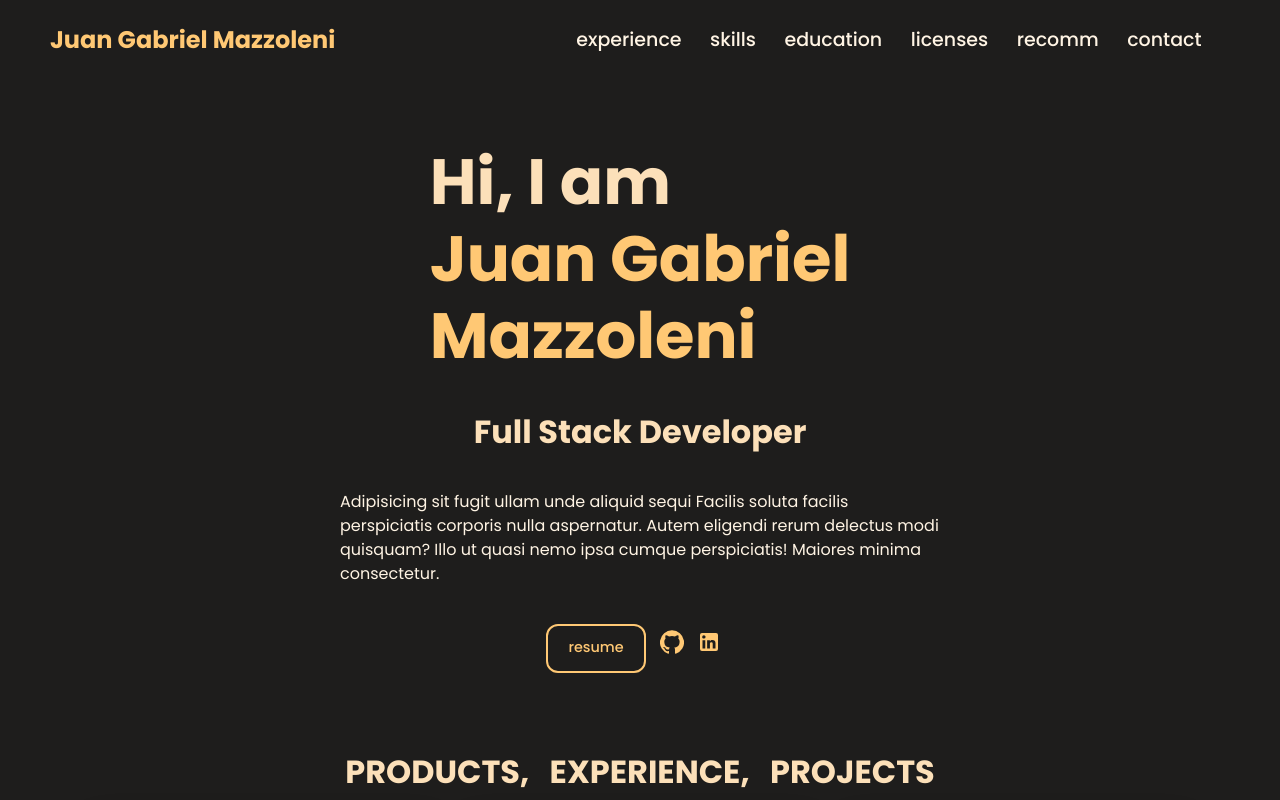
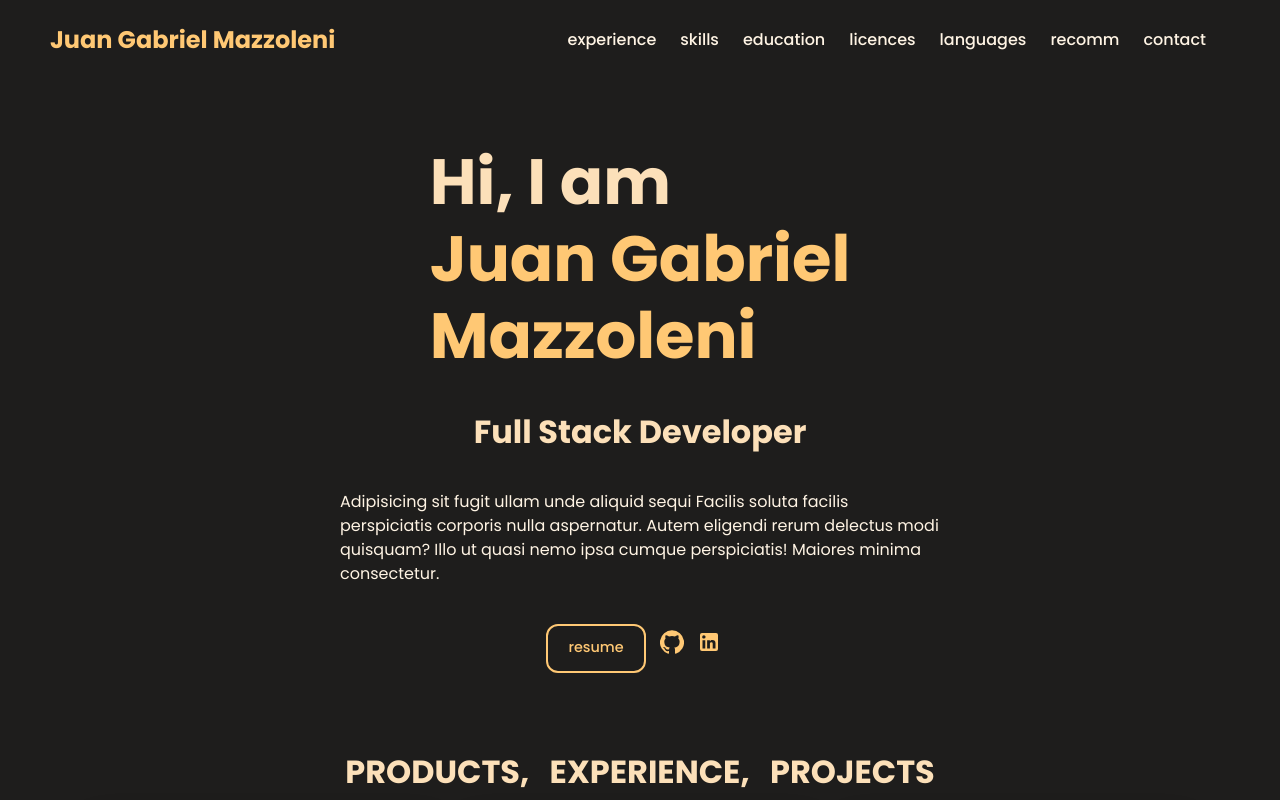
Before and after one commit to gabmzzn/portfolio, a Next.js app: page / in a window 1280 px wide. Shown: the top 800 px of the page. Built offline with nearby package versions, Linux system fonts and the light colour scheme.

Commit message:
better menu

```diff
--- a/components/Header/Header.js
+++ b/components/Header/Header.js
@@ -14,7 +14,7 @@ const Header = () => {
 
 	return (
 		<header className={`${css.header} ${scroll && css.shadow} center`}>
-			<h3 style={{ color: 'var(--clr-primary)' }}><a href='#'>Juan Gabriel Mazzoleni</a></h3>
+			<h3 className={css.name}><a href='#'>Juan Gabriel Mazzoleni</a></h3>
 			<Navbar />
 		</header>
 	)
--- a/components/Header/Header.module.css
+++ b/components/Header/Header.module.css
@@ -11,10 +11,15 @@
 	justify-content: space-between;
 	z-index: 1000;
 	box-shadow: 0 0 0 rgba(0, 0, 0, 0);
-	transition: all 0.2s;
+	transition: box-shadow 0.2s;
 }
 
 .shadow {
 	box-shadow: 0 0 40px rgba(0, 0, 0, 0.75);
-	transition: all 0.5s;
+	transition: box-shadow 0.6s;
 }
+
+.name {
+	color: var(--clr-primary);
+	line-height: 1;
+}
--- a/components/Header/Navbar/Navbar.js
+++ b/components/Header/Navbar/Navbar.js
@@ -13,7 +13,8 @@ const Navbar = () => {
 		'experience',
 		'skills',
 		'education',
-		'licenses',
+		'licences',
+		'languages',
 		'recomm',
 		'contact'
 	]
@@ -25,10 +26,12 @@ const Navbar = () => {
 
 	return (
 		<nav className='center'>
-			<ul
-				style={{ display: showNavList ? 'flex' : null }}
-				className={css.list}
-			>
+			<ul className={`${css.list} ${showNavList ? css.visible : ''}`}>
+				<li className={`${css.listItem} ${css.about}`}>
+					<a href={'#'} onClick={toggleNavList} className='link link--nav'>
+						About
+					</a>
+				</li>
 				{navbar.map((element, i) =>
 					<li className={css.listItem} key={i}>
 						<a
--- a/components/Header/Navbar/Navbar.module.css
+++ b/components/Header/Navbar/Navbar.module.css
@@ -1,13 +1,12 @@
 .list {
-	font-size: 19px !important;
+	font-size: 16px !important;
 	margin-right: 1.5em;
 	display: flex;
-	transition: all 1s;
+	transition: opacity 0.5s !important;
 }
 
 .listItem {
 	margin-left: 1.5em;
-	transition: all 1s;
 }
 
 .hamburger {
@@ -22,9 +21,24 @@
 	margin-top: 0.4em;
 }
 
+.about {
+	display: none;
+}
+
 @media (max-width: 1100px) {
+
+	.about {
+		display: block;
+	}
+
+	.visible {
+		visibility: visible !important;
+		opacity: 100% !important;
+	}
+
 	.list {
-		display: none;
+		visibility: hidden;
+		opacity: 0%;
 		flex-direction: column;
 		justify-content: center;
 		align-items: center;
@@ -32,17 +46,14 @@
 		inset: 0;
 		width: 100%;
 		height: 100%;
-		/* backdrop-filter: blur(50px); */
-		/* background-color: rgb(30, 29, 28, 0.7); */
 		font-size: 26px !important;
-		background-color: rgb(30, 29, 28);
+		background-color: var(--clr-bg);
+		transition: visibility 0.5s, opacity 0.5s !important;
 		z-index: 2;
-		transition: all 1s;
 	}
 
 	.listItem {
 		margin: 0.5em 0;
-		transition: all 1s;
 	}
 
 	.hamburger {
--- a/components/Learning/Learning.js
+++ b/components/Learning/Learning.js
@@ -4,16 +4,16 @@ import css from './Learning.module.css'
 
 const Learning = (props) => {
 
-	const { id, title, learnings } = props
+	const { id, title, data } = props
 
-	if (!learnings.length) return null
+	if (!data.length) return null
 
 	return (
 		<section id={id} className='section learnings'>
 			<h2 className='section__title'>{title}</h2>
 
 			<div className={css.grid}>
-				{learnings.map((learn) => (
+				{data.map((learn) => (
 					<LearningCard key={uniqid()} learn={learn} />
 				))}
 			</div>
--- a/data/portfolio.js
+++ b/data/portfolio.js
@@ -94,7 +94,7 @@ const education = [
 	}
 ]
 
-const certificates = [
+const licences = [
 	{
 		title: 'Next.js & React',
 		subtitle: 'The Complete Guide',
@@ -126,6 +126,19 @@ const certificates = [
 	},
 ]
 
+const languages = [
+	{
+		title: 'English',
+		description: 'Advanced Level',
+		info: 'Excelent writing and reading, good listening and decent verbal skill'
+	},
+	{
+		title: 'Spanish',
+		description: 'Native Speaker',
+		info: 'With an Argentinian accent 😉'
+	}
+]
+
 const recommendations = [
 	{
 		title: 'Anastasiia',
@@ -142,4 +155,4 @@ const contact = {
 	email: 'gabmzzn@gmail.com',
 }
 
-export { header, about, projects, education, certificates, skills, recommendations, contact }
+export { header, about, projects, education, licences, skills, languages, recommendations, contact }
--- a/pages/index.js
+++ b/pages/index.js
@@ -14,7 +14,8 @@ import * as portfolio from '../data/portfolio'
 
 export default function Home() {
 
-	const { about, projects, certificates, education, skills, recommendations, contact } = portfolio
+	const { about, projects, licences, education,
+		skills, recommendations, languages, contact } = portfolio
 
 	const [{ themeName }] = useContext(ThemeContext)
 
@@ -31,8 +32,9 @@ export default function Home() {
 				<About about={about} />
 				<Projects id="experience" projects={projects} />
 				<Skills skills={skills} />
-				<Learning id="education" title="Education" learnings={education} />
-				<Learning id="licenses" title="Licences & Certificates" learnings={certificates} />
+				<Learning id="education" title="Education" data={education} />
+				<Learning id="licences" title="Licences & Certificates" data={licences} />
+				<Learning id="languages" title="Languages" data={languages} />
 				<Recommendations recommendations={recommendations} />
 				<Contact contact={contact} />
 			</main>
--- a/styles/index.css
+++ b/styles/index.css
@@ -168,6 +168,7 @@ main {
 #skills,
 #education,
 #licences,
+#languages,
 #recomm,
 #contact {
 	scroll-margin-top: 115px;
```
